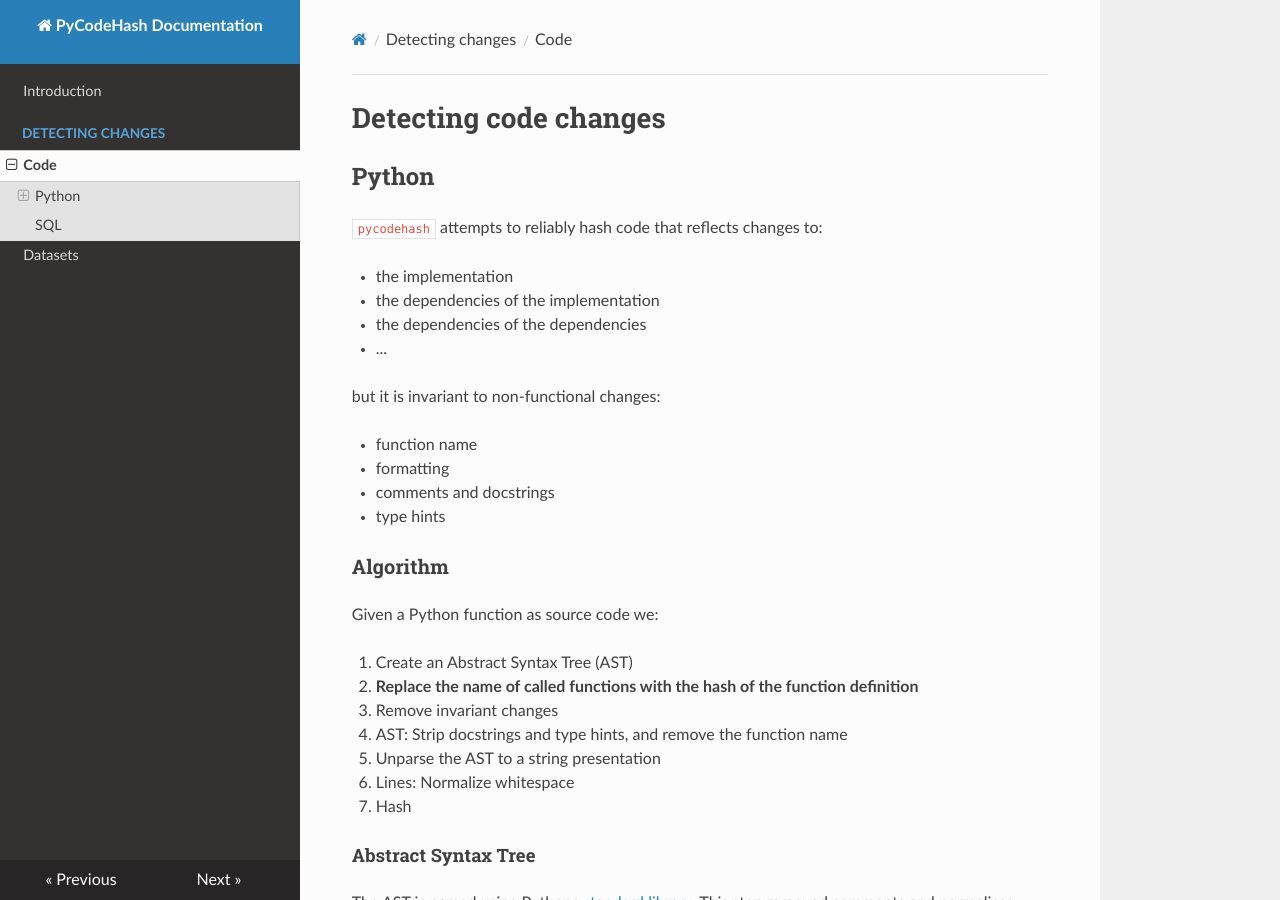
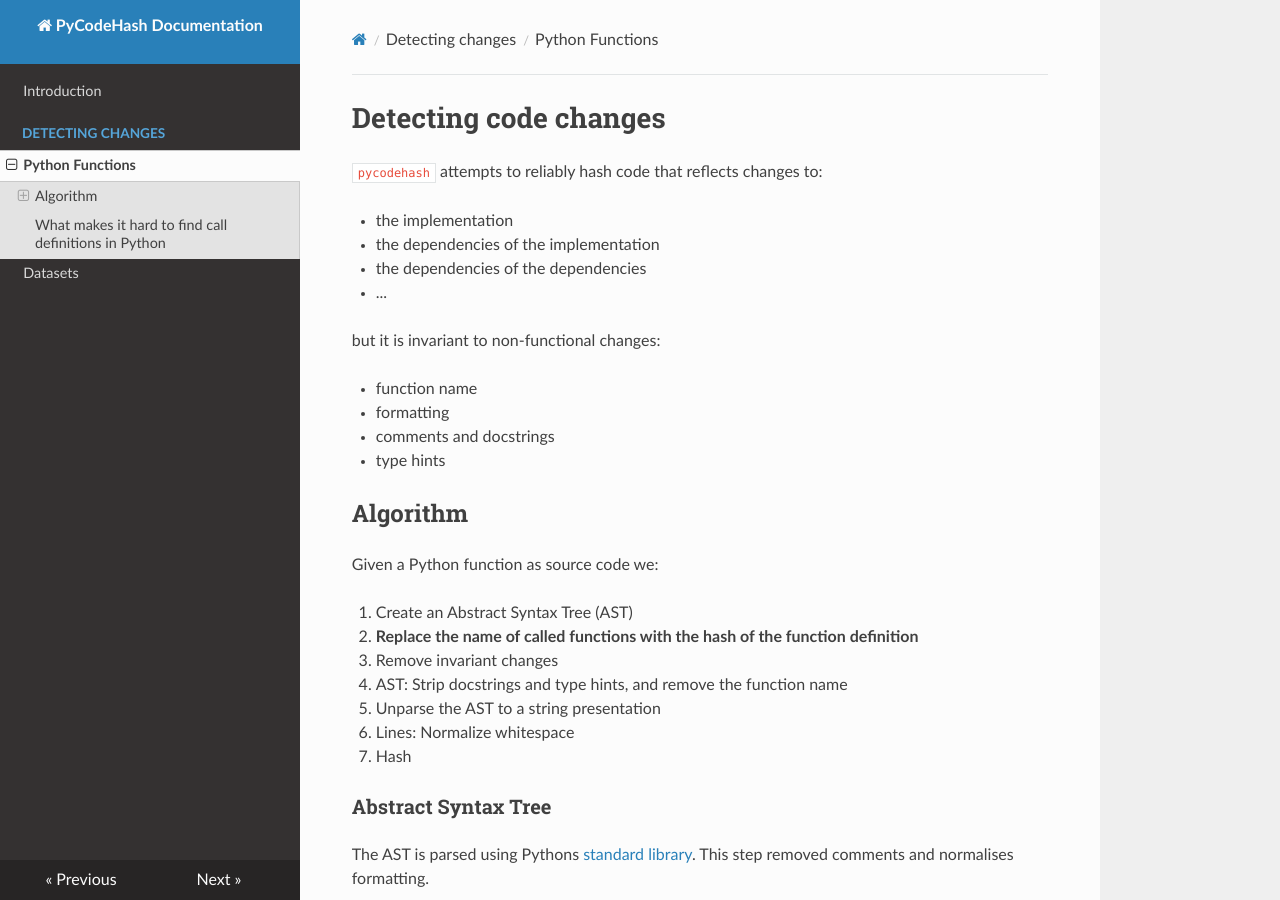
Before and after one commit to pycodehash/pycodehash, an MkDocs documentation site: the page built from docs/python_functions.md, in a window 1280 px wide and 900 px high. Built offline with MkDocs 1.6.1, drawn with Linux system fonts in a browser that asks for light colours; nearby versions of some CDN libraries; some of the changed text lies outside the part shown.

Commit message:
DOC: split Python and SQL

````diff
--- a/docs/code.md
+++ b/docs/python_functions.md
@@ -16,7 +14,7 @@ but it is invariant to non-functional changes:
 - comments and docstrings
 - type hints
 
-### Algorithm
+## Algorithm
 
 Given a Python function as source code we:
 
@@ -28,7 +26,7 @@ Given a Python function as source code we:
    - Lines: Normalize whitespace
 4. Hash
 
-#### Abstract Syntax Tree
+### Abstract Syntax Tree
 
 The AST is parsed using Pythons [standard library](https://docs.python.org/3/library/ast.html).
 This step removed comments and normalises formatting.
@@ -36,7 +34,7 @@ This step removed comments and normalises formatting.
 The current implementation in addition uses the `asttokens` package to map AST nodes to their offset in the Python source code.
 This is required to interact with `rope` (see below)
 
-#### Find call definitions
+### Find call definitions
 
 The inspiration for solving the dependency invariance comes from compilers/interpreters:
 
@@ -72,7 +70,7 @@ def shift_left(x):
     return 9e8c617fe2e0d524469d75f43edb1ff91f9a5387af6c444017ddcd194c983aed(x, 2)
 ```
 
-#### Strip invariant changes
+### Strip invariant changes
 
 In this step, PyCodeHash transforms the AST to remove invariant syntax.
 For this we implemented multiple `NodeTransformers` that can be found in `src/pycodehash/preprocessing/`.
@@ -81,12 +79,12 @@ Then we unparse the AST representation to obtain the Python source code (without
 
 On this string, we apply whitespace normalisation to ensure platform-independent hashes.
 
-#### Hashing
+### Hashing
 
 Finally, the resulting source code is hashed using `hash_string`.
 The function uses the SHA256 algorithm provided by the [standard library](https://docs.python.org/3/library/hashlib.html).
 
-### What makes it hard to find call definitions in Python
+## What makes it hard to find call definitions in Python
 
 The example below illustrates how the dynamic nature of Python allows for various styles of function definition:
 
@@ -138,7 +136,3 @@ sum(data)
 ```
 
 Read more on the [LEGB Rule for Python Scope](https://realpython.com/python-scope-legb-rule/#using-the-legb-rule-for-python-scope)
-
-## SQL
-
-TODO: write SQL approach
--- a/mkdocs.yml
+++ b/mkdocs.yml
@@ -4,7 +4,7 @@ site_url: https://pycodehash.github.io/pycodehash
 nav:
   - Introduction: 'index.md'
   - 'Detecting changes':
-    - 'Code': 'code.md'
+    - 'Python Functions': 'python_functions.md'
     - 'Datasets': 'datasets.md'
 
 theme:
````
Also changed, not shown: other parts of docs/python_functions.md (+0 -2 lines), README.md (+1 -1 lines).
